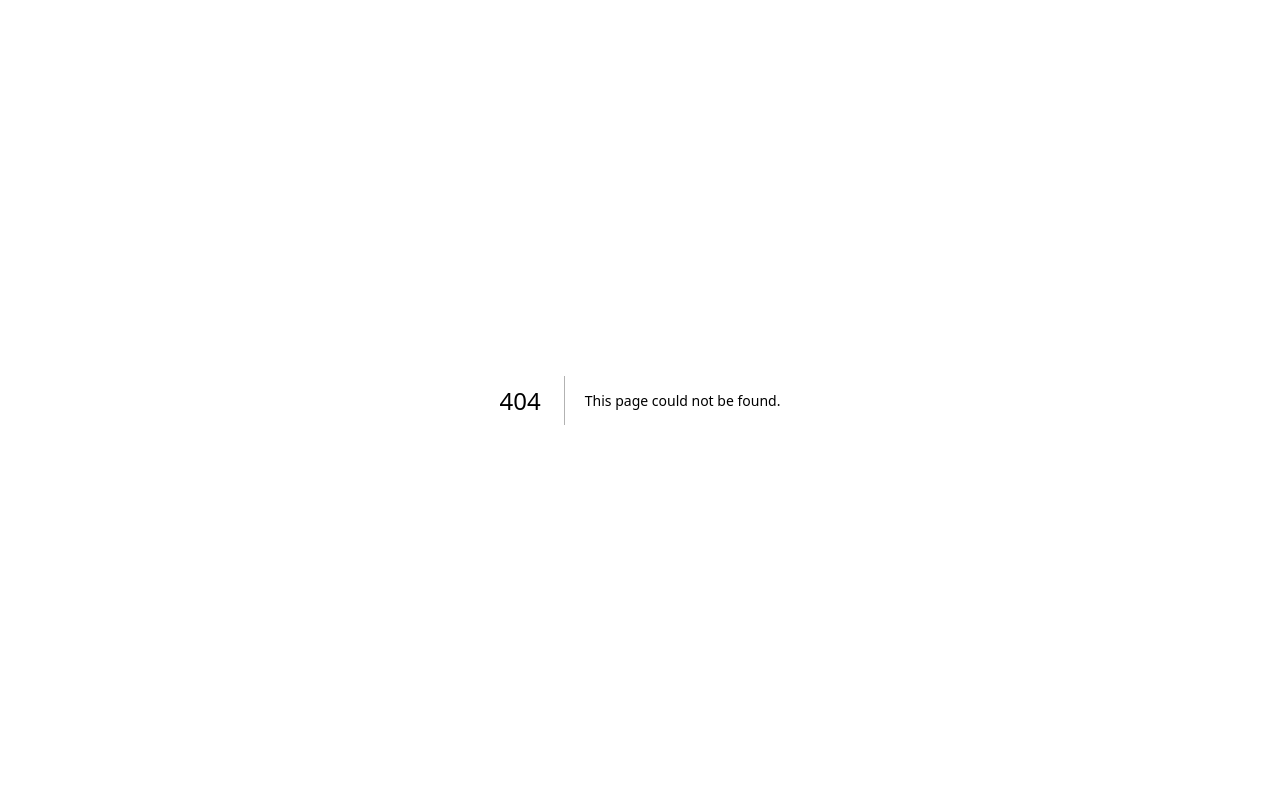
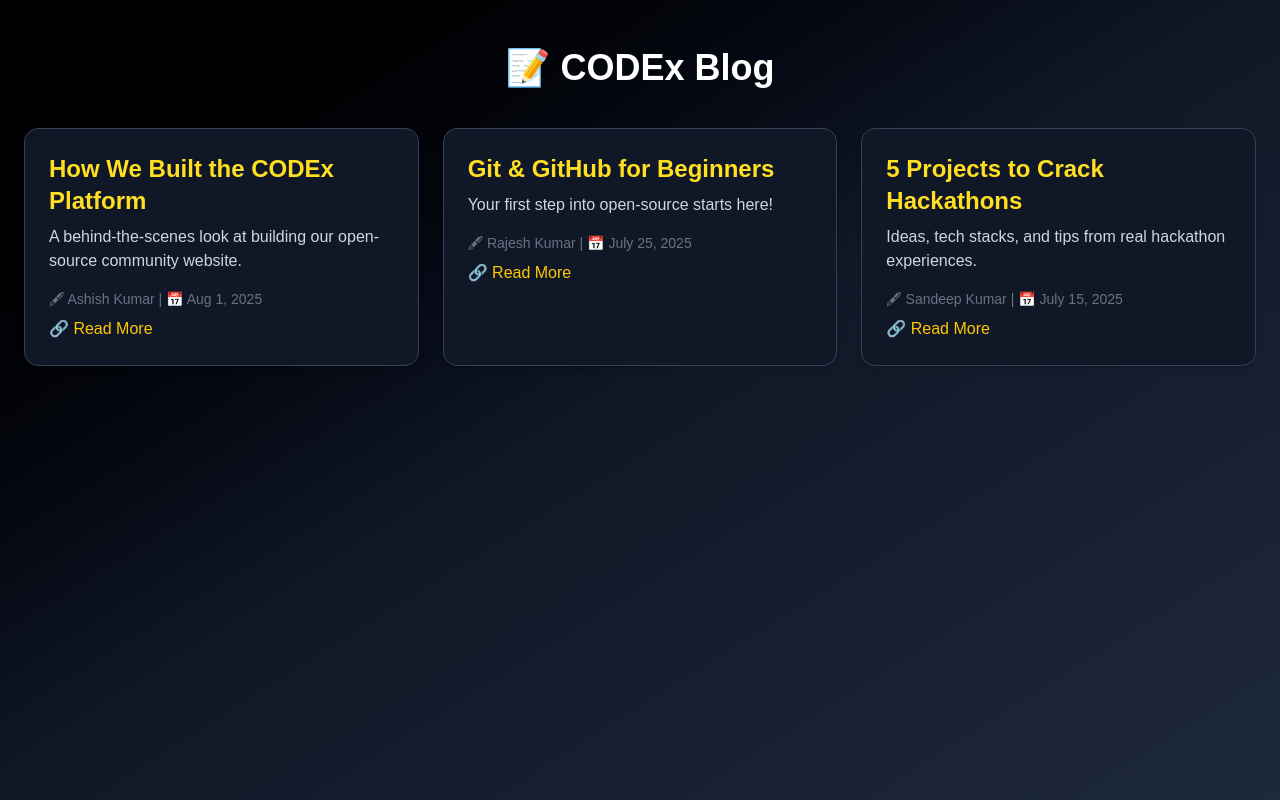
Before and after one commit to vikashkrdeveloper/CODEx-Website, a Next.js app: page /blog in a window 1280 px wide. Before the commit this address had no page. Built offline with nearby package versions, Linux system fonts and the light colour scheme.

Commit message:
add blog page

```diff
--- /dev/null
+++ b/app/blog/page.tsx
@@ -0,0 +1,41 @@
+'use client';
+
+import BlogCard from "@/components/blog/BlogCard";
+
+const blogs = [
+  {
+    title: 'How We Built the CODEx Platform',
+    description: 'A behind-the-scenes look at building our open-source community website.',
+    author: 'Ashish Kumar',
+    date: 'Aug 1, 2025',
+    link: 'https://dev.to/codex/building-codex-platform',
+  },
+  {
+    title: 'Git & GitHub for Beginners',
+    description: 'Your first step into open-source starts here!',
+    author: 'Rajesh Kumar',
+    date: 'July 25, 2025',
+    link: 'https://github.com/codex-club/git-guide',
+  },
+  {
+    title: '5 Projects to Crack Hackathons',
+    description: 'Ideas, tech stacks, and tips from real hackathon experiences.',
+    author: 'Sandeep Kumar',
+    date: 'July 15, 2025',
+    link: 'https://codex-club.vercel.app/hackathon-guide',
+  },
+];
+
+export default function BlogPage() {
+  return (
+    <main className="min-h-screen bg-gradient-to-br from-black via-gray-900 to-gray-800 text-white px-6 py-12">
+      <h1 className="text-4xl font-bold text-center mb-10">📝 CODEx Blog</h1>
+
+      <div className="grid gap-6 md:grid-cols-2 lg:grid-cols-3">
+        {blogs.map((blog, index) => (
+          <BlogCard key={index} {...blog} />
+        ))}
+      </div>
+    </main>
+  );
+}
--- /dev/null
+++ b/components/blog/BlogCard.tsx
@@ -0,0 +1,29 @@
+'use client';
+
+import React from 'react';
+
+interface BlogCardProps {
+  title: string;
+  description: string;
+  author: string;
+  date: string;
+  link: string;
+}
+
+export default function BlogCard({ title, description, author, date, link }: BlogCardProps) {
+  return (
+    <div className="bg-gray-900 border border-gray-700 rounded-xl p-6 hover:border-yellow-400 transition shadow-md hover:shadow-yellow-500/20">
+      <h2 className="text-2xl font-semibold text-yellow-300 mb-2">{title}</h2>
+      <p className="text-gray-300 mb-4">{description}</p>
+      <p className="text-sm text-gray-500 mb-2">🖋 {author} | 📅 {date}</p>
+      <a
+        href={link}
+        target="_blank"
+        rel="noopener noreferrer"
+        className="text-yellow-400 hover:underline"
+      >
+        🔗 Read More
+      </a>
+    </div>
+  );
+}
```
